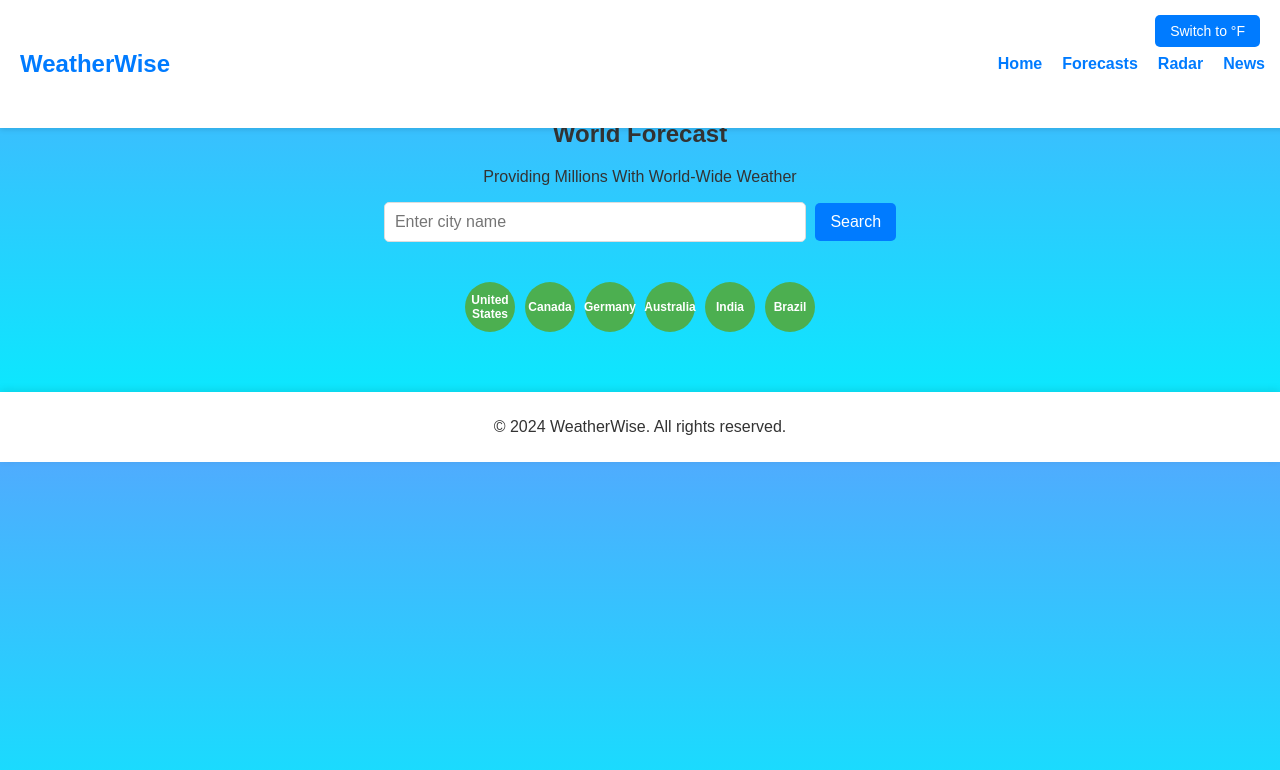
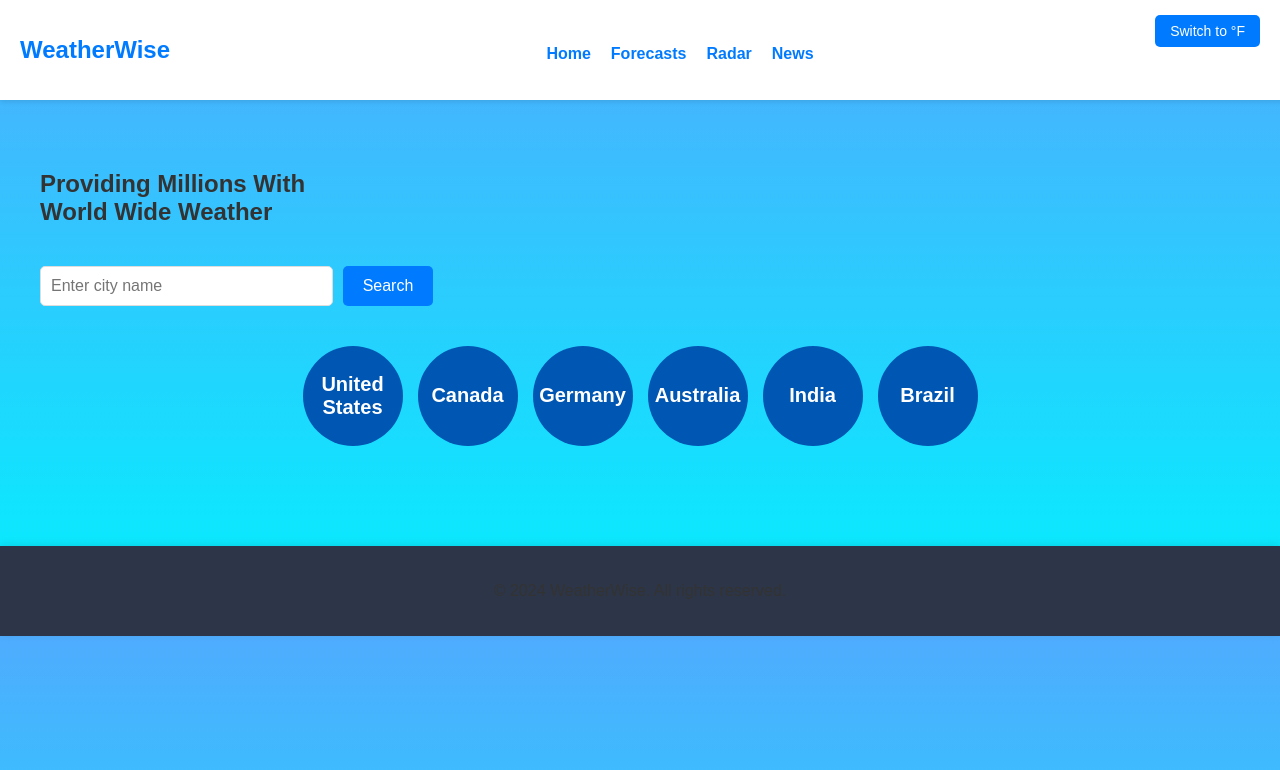
Before and after one commit to BamBopBoom/WeatherWise, a Flask app: page / in a window 1280 px wide. Shown: the top 770 px of the page. Run offline with Flask 3, Linux system fonts and the light colour scheme.

Commit message:
New hompage layout css and bug fixes

```diff
--- a/static/styles.css
+++ b/static/styles.css
@@ -28,15 +28,21 @@ header .logo h1 {
 }
 
 /* Navigation */
+nav {
+    display: flex;
+    justify-content: center;
+    align-items: center;
+    position: absolute;
+    top: 45px;
+    width: 100%;
+}
+
 nav ul {
     list-style: none;
     display: flex;
     gap: 20px;
     margin: 0;
     padding: 0;
-    padding-bottom: 35px;
-    padding-top: 35px;
-    padding-right: 35px;
 }
 
 nav ul li {
@@ -61,28 +67,42 @@ main {
     margin: 0 auto;
 }
 
+/* Homepage Layout */
+.homepage-layout {
+    display: grid;
+    grid-template-columns: 1fr 2fr; /* Two columns: search section and tiles */
+    grid-gap: 20px; /* Space between sections */
+    align-items: start; /* Align items to the top */
+    margin-top: 50px;
+}
+
 /* Search Section */
+#search-section {
+    display: flex;
+    flex-direction: column; /* Stack title, subtitle, and search bar */
+    justify-content: flex-start;
+    gap: 20px;
+}
+
 #search {
-    text-align: center;
-    margin: 20px 0;
+    display: flex; /* Search input and button side by side */
+    gap: 10px;
 }
 
 #search input {
     padding: 10px;
-    width: 60%;
-    max-width: 400px;
+    width: 100%; /* Full width within the container */
     border-radius: 5px;
     border: 1px solid #ddd;
     font-size: 16px;
 }
 
 #search button {
-    padding: 10px 15px;
-    border: none;
+    padding: 10px 20px;
     background-color: #007BFF;
     color: white;
+    border: none;
     border-radius: 5px;
-    margin-left: 5px;
     font-size: 16px;
     cursor: pointer;
 }
@@ -92,44 +112,49 @@ main {
 }
 
 /* Weather Tiles */
-.weather-tile {
+.weather-tiles-container {
+    display: flex;
+    justify-content: flex-start; /* Align tiles to the left */
+    gap: 20px; /* Space between tiles */
+    flex-wrap: wrap; /* Wrap tiles on smaller screens */
+}
+
+.weather-tiles {
     background-color: rgba(255, 255, 255, 0.9);
     border-radius: 15px;
-    margin: 20px 0;
     padding: 20px;
     box-shadow: 0 4px 12px rgba(0, 0, 0, 0.1);
     text-align: center;
+    width: 200px; /* Fixed width for tiles */
 }
 
-.weather-card {
+/* Country Selector */
+#country-selector {
+    grid-column: span 2; /* Span both columns of the grid */
     display: flex;
-    flex-direction: row; /* Align tiles horizontally */
-    gap: 20px; /* Adds space between each tile */
-    justify-content: flex-start;
-    overflow-x: auto; /* Allows scrolling if there are too many tiles */
+    justify-content: center; /* Center the circles horizontally */
+    gap: 15px; /* Space between circles */
+    margin-top: 20px;
+    flex-wrap: wrap; /* Wrap circles on smaller screens */
 }
 
-/* Individual Weather Tile (for hourly and weekly forecasts) */
-.tile {
-    background: white;
-    border-radius: 15px;
-    padding: 15px;
-    margin: 5px; /* Adds margin to prevent touching */
-    box-shadow: 0 2px 8px rgba(0, 0, 0, 0.1);
+.country-circle {
+    display: flex;
+    align-items: center;
+    justify-content: center;
+    width: 100px;
+    height: 100px;
+    border-radius: 50%;
+    background-color: #0056b3;
+    color: white;
+    font-weight: bold;
+    font-size: 20px;
+    cursor: pointer;
     text-align: center;
-    width: 150px; /* Fixed width for tiles */
-    flex-shrink: 0; /* Prevents shrinking of tiles */
 }
 
-.tile img {
-    max-width: 100px; /* Ensures icons are not too large */
-    height: auto; /* Maintains aspect ratio */
-    margin: 10px auto;
-}
-
-.tile p {
-    margin: 5px 0;
-    font-size: 14px;
+.country-circle:hover {
+    background-color: #007BFF;
 }
 
 /* Hourly and Weekly Containers */
@@ -142,6 +167,29 @@ main {
     overflow-x: auto; /* Allows horizontal scrolling */
     padding: 10px 0;
     flex-wrap: nowrap; /* Prevents wrapping to the next line */
+}
+
+/* Individual Weather Tile (for hourly and weekly forecasts) */
+.tile {
+    background: white;
+    border-radius: 15px;
+    padding: 15px;
+    margin: 5px;
+    box-shadow: 0 2px 8px rgba(0, 0, 0, 0.1);
+    text-align: center;
+    width: 150px;
+    flex-shrink: 0; /* Prevents shrinking of tiles */
+}
+
+.tile img {
+    max-width: 100px;
+    height: auto;
+    margin: 10px auto;
+}
+
+.tile p {
+    margin: 5px 0;
+    font-size: 14px;
 }
 
 /* Unit Toggle Button */
@@ -166,99 +214,25 @@ main {
 /* Footer */
 footer {
     text-align: center;
-    padding: 10px;
-    background: white;
-    margin-top: 20px;
+    padding: 20px;
+    background: #2D3648;
+    margin-top: 80px;
     box-shadow: 0 -2px 8px rgba(0, 0, 0, 0.1);
-}
-
-.weather-tiles-container {
-    display: flex;              /* Enable flexbox layout */
-    justify-content: space-between; /* Distribute the tiles evenly */
-    align-items: center;        /* Vertically center the tiles */
-    margin-top: 20px;
-    gap: 20px;                  /* Optional: Add space between the tiles */
-}
-
-.tile {
-    width: 200px;               /* Set width of each tile */
-    padding: 15px;
-    border: 1px solid #ddd;
-    border-radius: 10px;
-    text-align: center;
-    background-color: #f5f5f5;
-    box-shadow: 0 2px 5px rgba(0,0,0,0.1);  /* Optional: Add a subtle shadow for better visuals */
-}
-
-.tile img {
-    width: 50px;
-    height: 50px;
-}
-
-.tile h3 {
-    font-size: 18px;
-    margin-bottom: 10px;
-}
-
-.tile p {
-    font-size: 14px;
-    margin: 5px 0;
-}
-
-/* Container for country selector */
-#country-selector {
-    display: flex;
-    flex-wrap: wrap; /* Allows wrapping if too many items */
-    justify-content: center; /* Centers the circles horizontally */
-    gap: 10px; /* Space between circles */
-    padding: 20px;
-}
-
-/* Style for individual country circles */
-.country-circle {
-    display: flex;
-    align-items: center;
-    justify-content: center;
-    width: 50px;  /* Size of the circle */
-    height: 50px;
-    border-radius: 50%; /* Makes the div circular */
-    background-color: #4CAF50; /* Background color */
-    color: white; /* Text color */
-    font-weight: bold;
-    font-size: 12px; /* Adjust size based on your design */
-    cursor: pointer;
-    text-align: center;
-    transition: background-color 0.3s; /* Smooth transition */
-}
-
-/* Hover effect for the country circle */
-.country-circle:hover {
-    background-color: #45a049; /* Darker shade on hover */
 }
 
 /* Responsive Design */
 @media screen and (max-width: 768px) {
-    #search input {
-        width: 80%;
+    .homepage-layout {
+        grid-template-columns: 1fr; /* Stack sections vertically on small screens */
     }
 
-    .tile {
-        margin: 5px;
-        width: 120px; /* Smaller tiles on mobile */
+    .weather-tiles-container {
+        justify-content: center; /* Center tiles on small screens */
     }
 
-    .weather-card {
-        flex-wrap: wrap; /* Allow wrapping of tiles on smaller screens */
-    }
-
-    .hourly-container, .weekly-container {
-        flex-wrap: wrap; /* Allow wrapping on smaller screens */
-    }
-
-    .unit-toggle {
-        top: 10px;
-        right: 10px;
-        padding: 6px 15px;
-        font-size: 12px;
+    .country-circle {
+        width: 50px;
+        height: 50px;
+        font-size: 10px;
     }
 }
--- a/templates/index.html
+++ b/templates/index.html
@@ -22,20 +22,23 @@
         </nav>
     </header>
     <main>
+        <div class="homepage-layout">
         <!-- Search Section -->
-        <section id="search">
-            <h2>World Forecast</h2>
-            <p>Providing Millions With World-Wide Weather</p>
+        <section id="search-section">
+            <h2>Providing Millions With<br>World Wide Weather</h2>
+            <div id="search">
             <input type="text" id="city" placeholder="Enter city name">
             <button id="search-btn">Search</button>
+            </div>
         </section>
+
 
         <div id="weather-tiles" class="weather-tiles-container"></div>
 
         <div id="country-selector" class="country-selector-container">
             <!-- Country circles will be inserted dynamically via JS -->
         </div>
-
+    </div>
     </main>
     <footer>
         <p>&copy; 2024 WeatherWise. All rights reserved.</p>
```
Also changed, not shown: templates/forecast.html (+4 -3 lines), templates/news.html (+4 -3 lines), templates/radar.html (+4 -3 lines).
